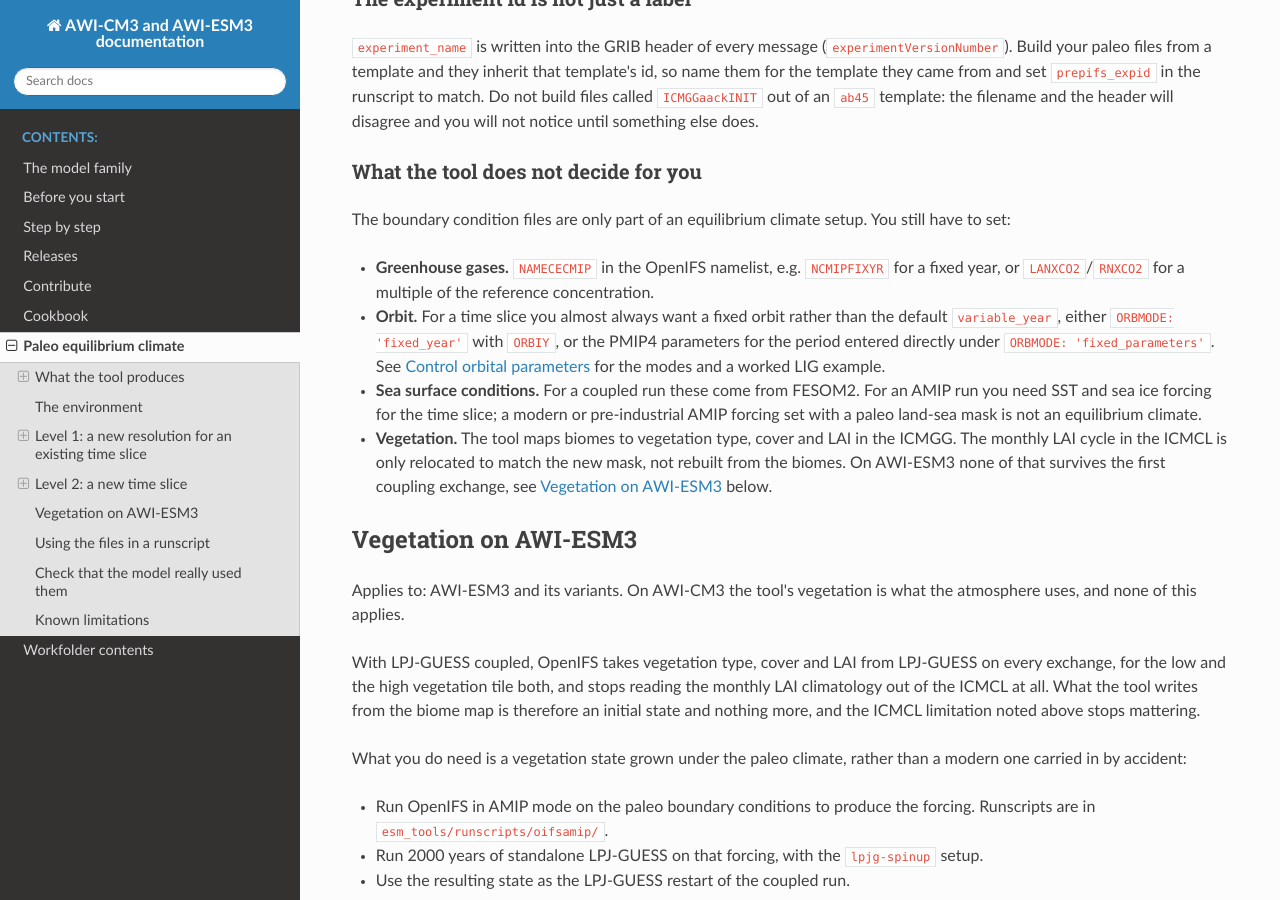
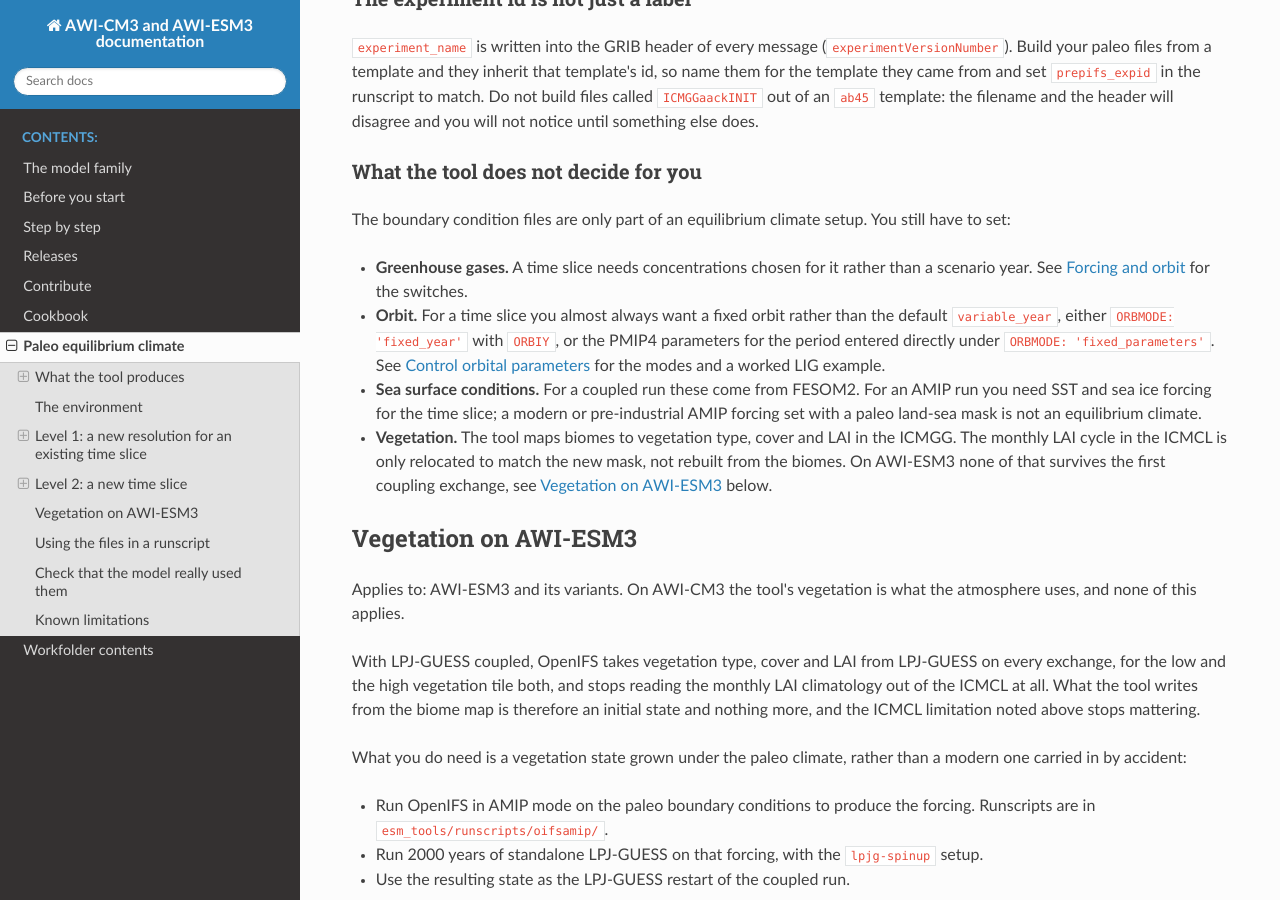
Before and after one commit to AWI-ESM/documentation_AWI-CM3, a Sphinx documentation site: the page built from source/paleo.rst, in a window 1280 px wide and 900 px high, scrolled down 3892 px. Built offline with Sphinx 7.4.7 and the Read the Docs theme 3.1.0, drawn with Linux system fonts in a browser that asks for light colours.

Commit message:
Keep the CO2 switches in one place

```diff
--- a/source/how_to/forcing.rst
+++ b/source/how_to/forcing.rst
@@ -39,6 +39,8 @@
       SSPNAME = 'SSP3-7.0'
 
 The model also supports one percent increase per year and sudden four times incease of CO2 experiments through the additional logic switches ``L1PCTCO2`` and ``LA4XCO2``. The base value from which the the increase starts is set via ``NCMIPFIXYR``.
+
+For a multiple of the reference concentration other than those two fixed cases, set ``LANXCO2`` and give the factor in ``RNXCO2``. That is the usual way to specify a time slice whose CO2 is not a whole number of doublings.
 
 .. code-block:: Fortran
 
--- a/source/paleo.rst
+++ b/source/paleo.rst
@@ -145,7 +145,7 @@
 
 The boundary condition files are only part of an equilibrium climate setup. You still have to set:
 
-- **Greenhouse gases.** ``NAMECECMIP`` in the OpenIFS namelist, e.g. ``NCMIPFIXYR`` for a fixed year, or ``LANXCO2``/``RNXCO2`` for a multiple of the reference concentration.
+- **Greenhouse gases.** A time slice needs concentrations chosen for it rather than a scenario year. See :doc:`how_to/forcing` for the switches.
 - **Orbit.** For a time slice you almost always want a fixed orbit rather than the default ``variable_year``, either ``ORBMODE: 'fixed_year'`` with ``ORBIY``, or the PMIP4 parameters for the period entered directly under ``ORBMODE: 'fixed_parameters'``. See :ref:`orbital_parameters` for the modes and a worked LIG example.
 - **Sea surface conditions.** For a coupled run these come from FESOM2. For an AMIP run you need SST and sea ice forcing for the time slice; a modern or pre-industrial AMIP forcing set with a paleo land-sea mask is not an equilibrium climate.
 - **Vegetation.** The tool maps biomes to vegetation type, cover and LAI in the ICMGG. The monthly LAI cycle in the ICMCL is only relocated to match the new mask, not rebuilt from the biomes. On AWI-ESM3 none of that survives the first coupling exchange, see :ref:`paleo_vegetation` below.
```
